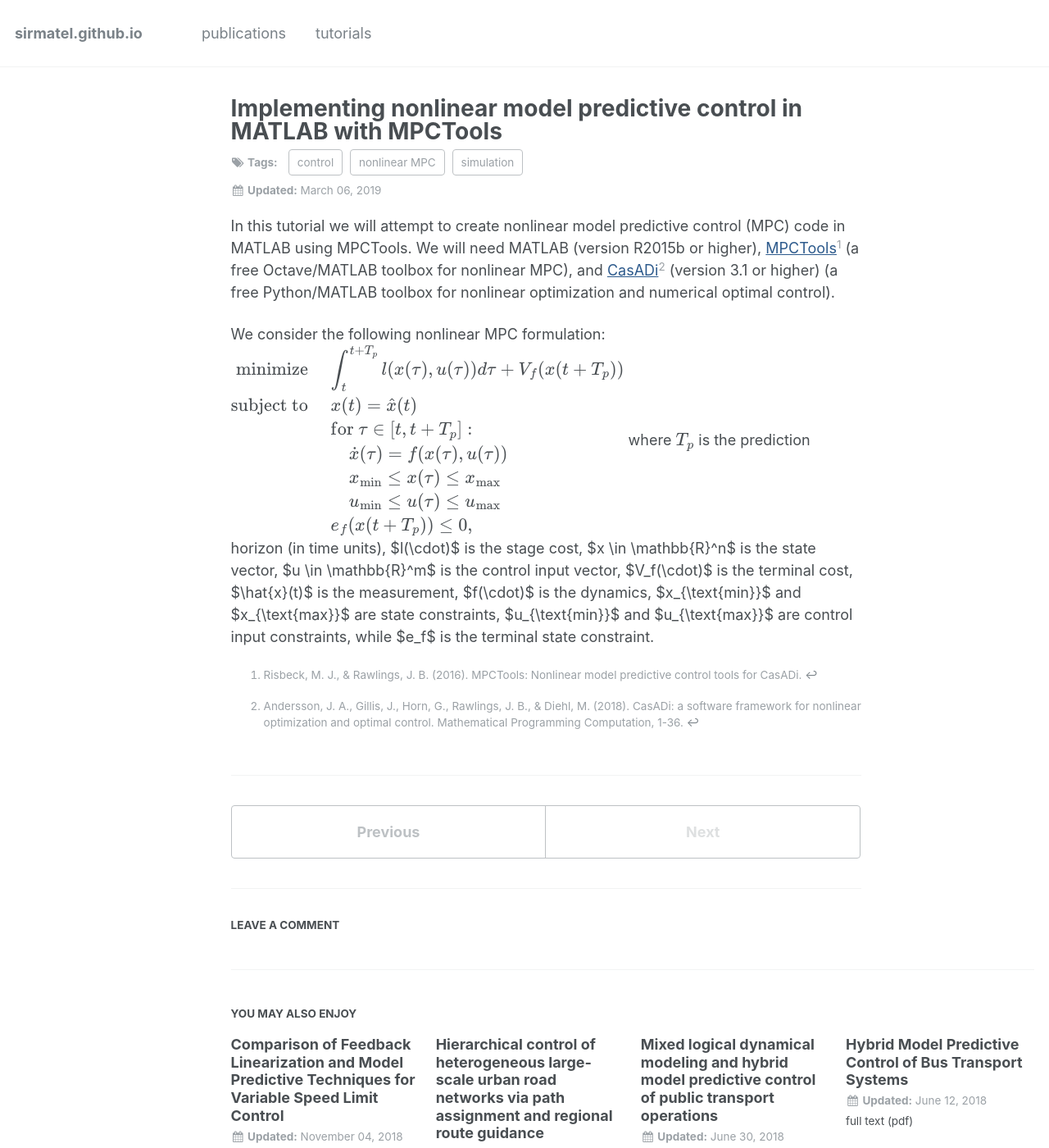
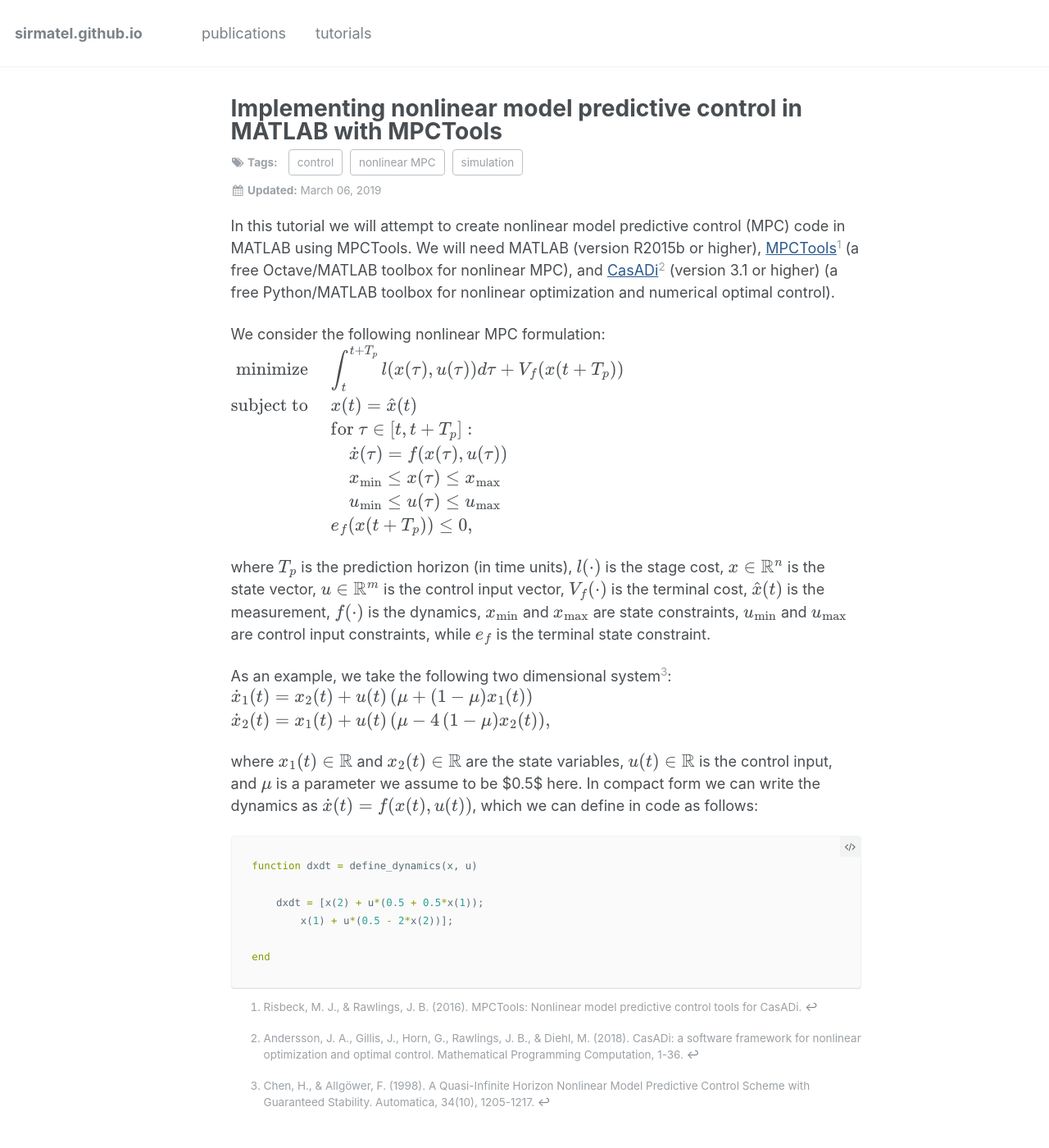
Before and after one commit to sirmatel/sirmatel.github.io, a Jekyll site: the page built from _posts/tutorials/2019-03-06-standardmpc.md, in a window 1280 px wide and 1400 px high. Shown: the whole window at 82% size. Built offline with Jekyll 4.4.1, drawn with Linux system fonts in a browser that asks for light colours; formulas are drawn with MathJax 3; comment, search, counter and statistics services are not loaded.

Commit message:
Update 2019-03-06-standardmpc.md

`````diff
--- a/_posts/tutorials/2019-03-06-standardmpc.md
+++ b/_posts/tutorials/2019-03-06-standardmpc.md
@@ -26,7 +26,26 @@ $$
 & \quad e_f(x(t+T_p)) \leq 0,
 \end{aligned}
 $$
-where $$T_p$$ is the prediction horizon (in time units), $l(\cdot)$ is the stage cost, $x \in \mathbb{R}^n$ is the state vector, $u \in \mathbb{R}^m$ is the control input vector, $V_f(\cdot)$ is the terminal cost, $\hat{x}(t)$ is the measurement, $f(\cdot)$ is the dynamics, $x_{\text{min}}$ and $x_{\text{max}}$ are state constraints, $u_{\text{min}}$ and $u_{\text{max}}$ are control input constraints, while $e_f$ is the terminal state constraint.
+
+where $$T_p$$ is the prediction horizon (in time units), $$l(\cdot)$$ is the stage cost, $$x \in \mathbb{R}^n$$ is the state vector, $$u \in \mathbb{R}^m$$ is the control input vector, $$V_f(\cdot)$$ is the terminal cost, $$\hat{x}(t)$$ is the measurement, $$f(\cdot)$$ is the dynamics, $$x_{\text{min}}$$ and $$x_{\text{max}}$$ are state constraints, $$u_{\text{min}}$$ and $$u_{\text{max}}$$ are control input constraints, while $$e_f$$ is the terminal state constraint.
+
+As an example, we take the following two dimensional system[^Chen1998]:
+$$
+\begin{aligned}
+\dot{x}_1(t) & = x_2(t) + u(t) \left( \mu + \left( 1 - \mu \right)x_1(t) \right) \\
+\dot{x}_2(t) & = x_1(t) + u(t) \left( \mu - 4 \left( 1 - \mu \right)x_2(t)\right),
+\end{aligned}
+$$
+
+where $$x_1(t) \in \mathbb{R}$$ and $$x_2(t) \in \mathbb{R}$$ are the state variables, $$u(t) \in \mathbb{R}$$ is the control input, and $$\mu$$ is a parameter we assume to be $0.5$ here. In compact form we can write the dynamics as $$\dot{x}(t)=f(x(t),u(t))$$, which we can define in code as follows:
+````matlab
+function dxdt = define_dynamics(x, u)
+
+    dxdt = [x(2) + u*(0.5 + 0.5*x(1));
+        x(1) + u*(0.5 - 2*x(2))];
+
+end
+````
 
 [^Risbeck2016]: Risbeck, M. J., & Rawlings, J. B. (2016). MPCTools: Nonlinear model predictive control tools for CasADi.
 
`````
